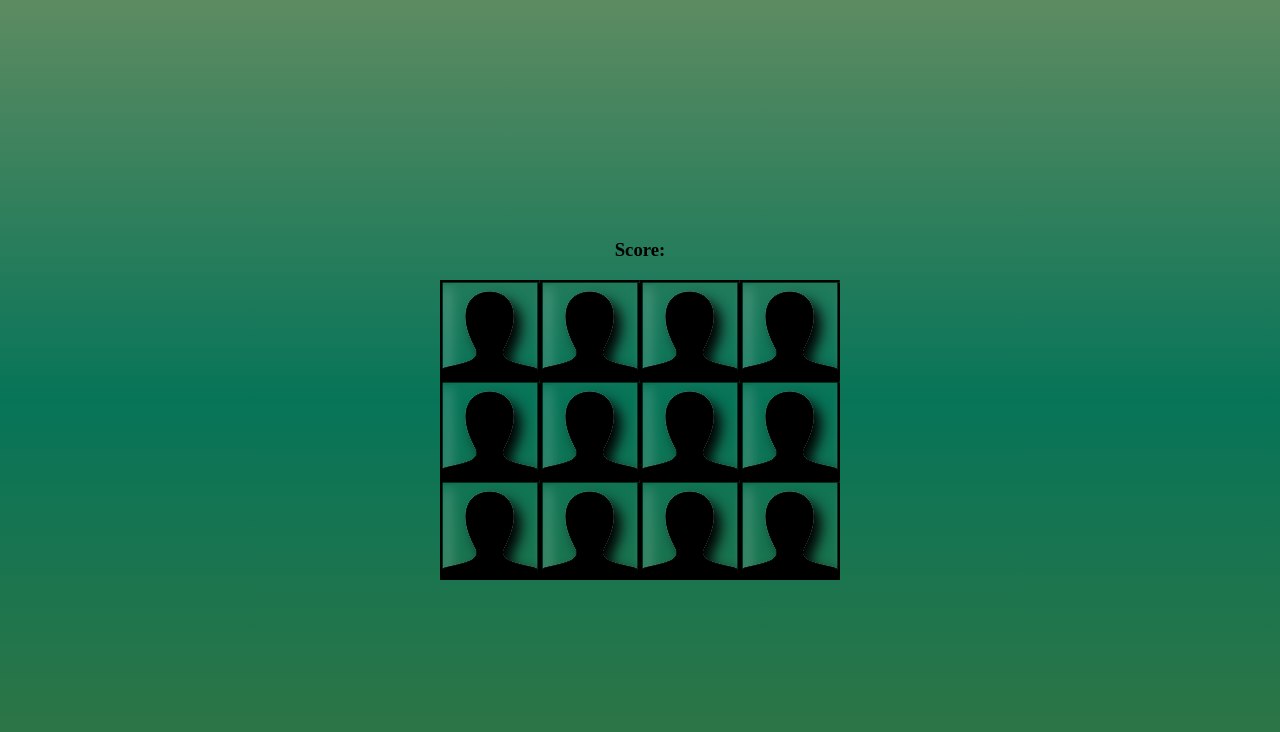
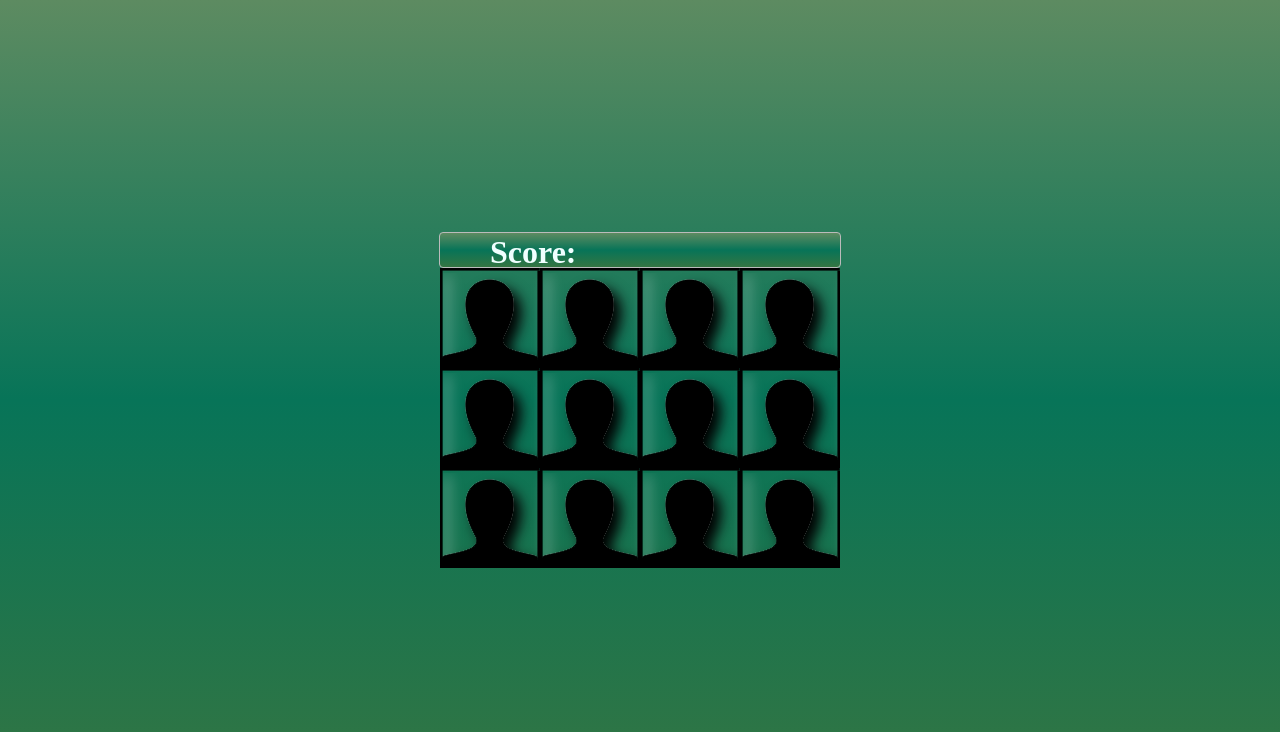
Before and after one commit to Eduardsipos/memory-game, a plain HTML site: page index.html in a window 1280 px wide. Drawn offline with Linux system fonts and the light colour scheme.

Commit message:
New design

```diff
--- a/style.css
+++ b/style.css
@@ -27,4 +27,33 @@ body {
   flex-wrap: wrap;
   width: 400px;
   height: 300px;
+
 }
+h3 {
+	padding: 1px 50px;
+	margin: 0ch;
+
+	color: #FFF;
+	font-size: 2em;
+	border-radius: 4px;
+	border: 1px solid #bbb;
+	transition: all 0.3s linear;
+	color: azure;
+	width: 300px;
+	height: 1em;
+	background: #f3f3f3;
+	background: #000000;
+	/* Old browsers */
+	background: -moz-linear-gradient(top, #5d8b61 0%, #077458 50%, #347542 100%);
+	/* FF3.6+ */
+	background: -webkit-gradient(linear, left top, left bottom, color-stop(0%, #5d8b61), color-stop(100%, #347542));
+	/* Chrome,Safari4+ */
+	background: -webkit-linear-gradient(top, #5d8b61 0%, #077458 50%, #347542 100%);
+	/* Chrome10+,Safari5.1+ */
+	background: -o-linear-gradient(top, #5d8b61 0%, #077458 50%, #347542 100%);
+	/* Opera 11.10+ */
+	background: -ms-linear-gradient(top, #5d8b61 0%, #077458 50%, #347542 100%);
+	/* IE10+ */
+	background: linear-gradient(top, #5d8b61 0%, #077458 50%, #347542 100%);
+	/* W3C */
+}
```
